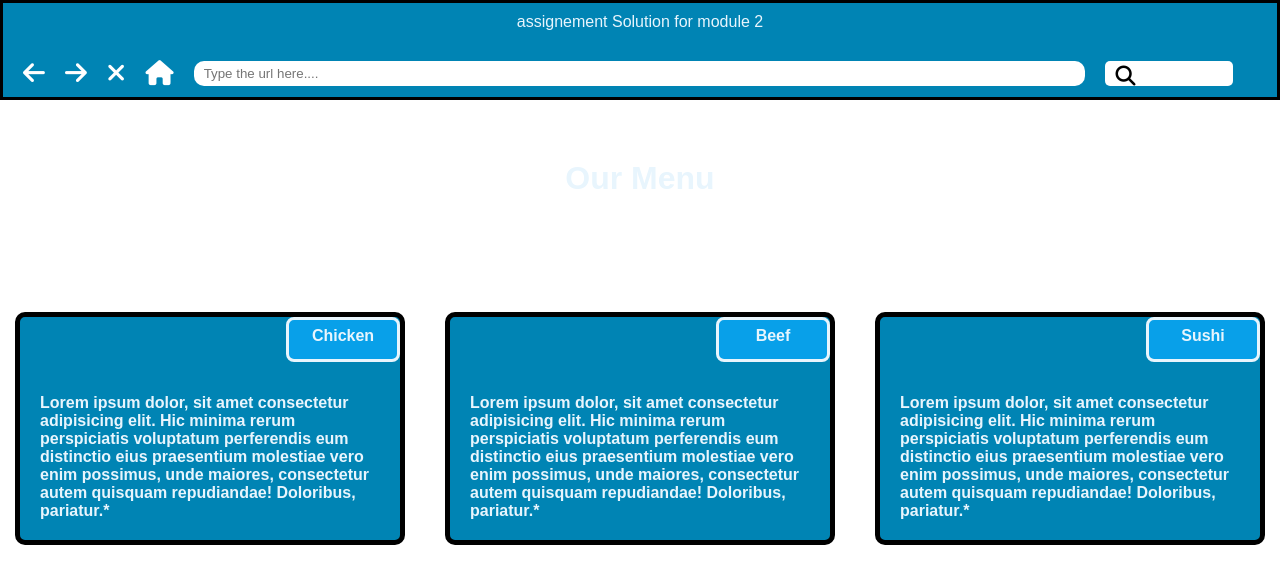
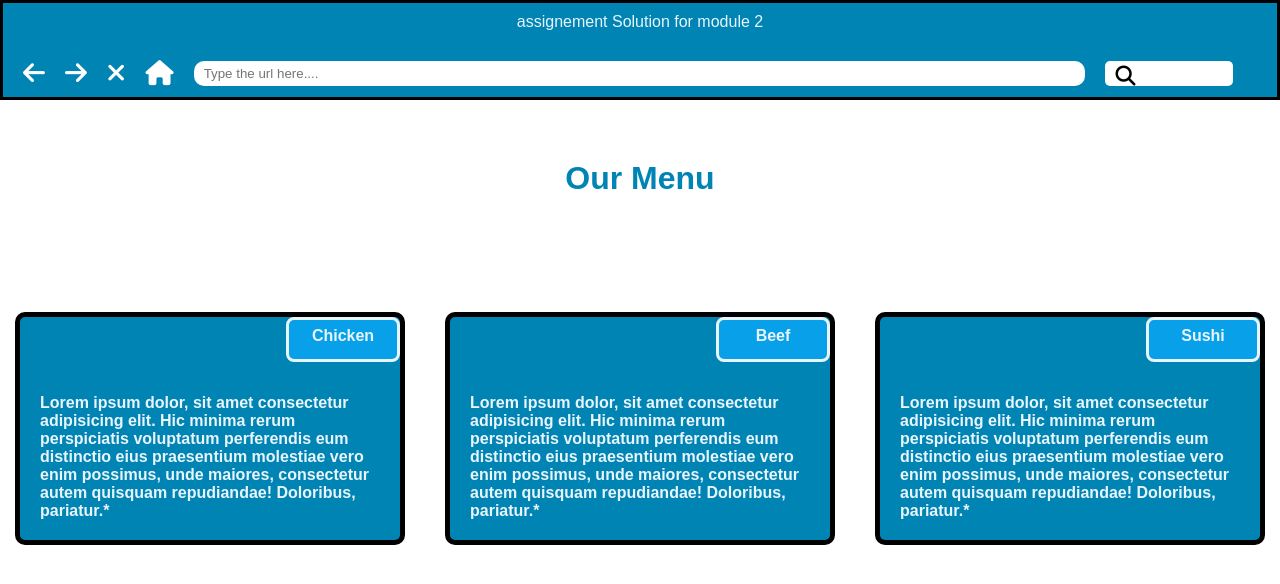
Before and after one commit to ouaelesi/coursera-test1-solution, a plain HTML site: page index.html in a window 1280 px wide. Drawn offline with Linux system fonts and the light colour scheme.

Commit message:
css added

```diff
--- a/index.css
+++ b/index.css
@@ -102,6 +102,9 @@ section i {
   margin-top: 5px;
   color: black;
 }
+h1{
+  color: #0084b4;
+}
 
 @media screen and (max-width: 991px) {
   .col1 {
```
